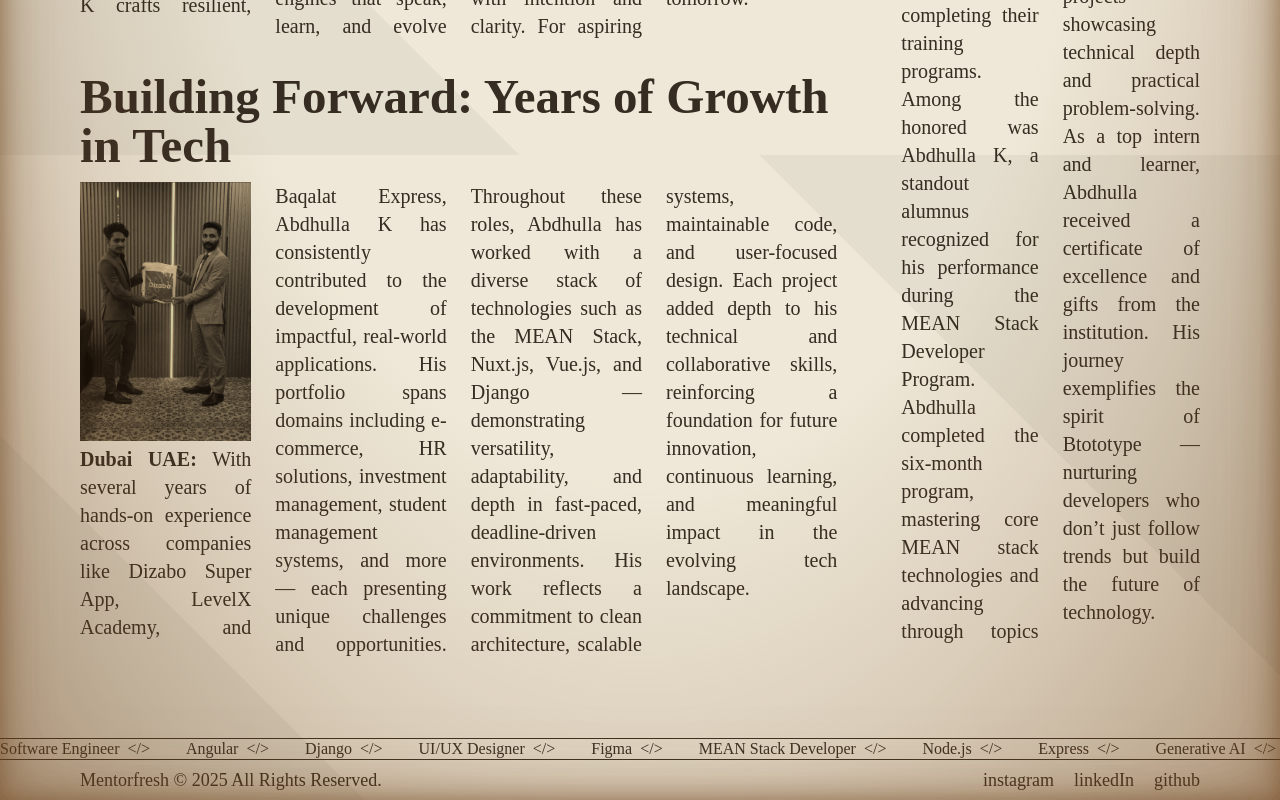
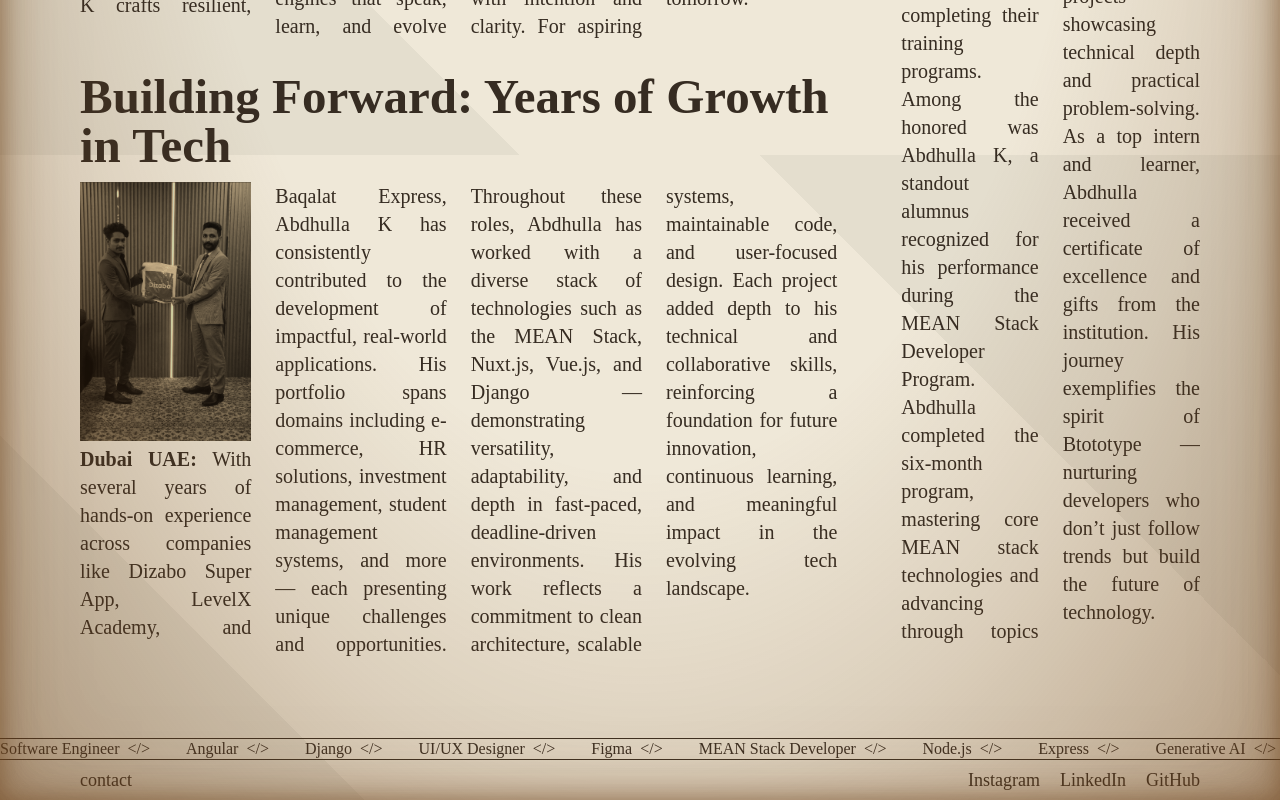
Before and after one commit to abdhulla-k/PORTFOLIO, an Angular app: page /home in a window 1280 px wide. Shown: the part 1445-2245 px from the top of the page. Built offline with nearby package versions, Linux system fonts and the light colour scheme; a web font is replaced by a local one.

Commit message:
added links in header and footer

```diff
--- a/src/app/features/home/components/hero/hero.component.html
+++ b/src/app/features/home/components/hero/hero.component.html
@@ -27,6 +27,7 @@
         }
 
         <!-- Contact button -->
+        <a href="mailto:work.abdhulla@gmail.com" class="cursor-pointer">
           <div class="bg-black/20 w-min text-white">
             <p
               class="lg:leading-[120%] text-[6.7vw] min-[400px]:text-[29px] sm:text-[5vw] md:text-[3vw] lg:text-[3.5vw] lg:text-[2.7vw] 2xl:text-[50px] 2xl:leading-[120%] font-bold text-black px-5 xl:px-10 lg:pb-1 xl:pb-2"
@@ -34,6 +35,7 @@
               contact
             </p>
           </div>
+        </a>
       </div>
     </div>
 
--- a/src/app/shared/components/footer/footer.component.html
+++ b/src/app/shared/components/footer/footer.component.html
@@ -2,14 +2,45 @@
   <div
     class="w-full flex flex-col sm:flex-row gap-0 md:gap-5 justify-start sm:justify-between items-center min-h-10 py-1 sm:py-0"
   >
-    <p class="text-sm sm:text-md lg:text-lg">
-      Mentorfresh © 2025 All Rights Reserved.
-    </p>
+    <a href="mailto:work.abdhulla@gmail.com" class="cursor-pointer">
+      <p class="text-sm sm:text-md lg:text-lg">contact</p>
+    </a>
     <div class="flex glex-col gap-5 justify-center items-center">
       <!-- <p>bltext-sm sm:text-mdogs</p> -->
-      <p class="text-sm sm:text-md lg:text-lg">instagram</p>
-      <p class="text-sm sm:text-md lg:text-lg">linkedIn</p>
-      <p class="text-sm sm:text-md lg:text-lg">github</p>
+      <a
+        href="http://instagram.com/_abdhulla_k"
+        target="_blank"
+        rel="noopener noreferrer"
+      >
+        <p
+          class="text-sm sm:text-md lg:text-lg hover:text-black transition-color duration-300"
+        >
+          Instagram
+        </p>
+      </a>
+      <a
+        href="https://www.linkedin.com/in/abdhulla-k-63ab71207/"
+        target="_blank"
+        rel="noopener noreferrer"
+      >
+        <p
+          class="text-sm sm:text-md lg:text-lg hover:text-black transition-color duration-300"
+        >
+          LinkedIn
+        </p>
+      </a>
+
+      <a
+        href="https://github.com/abdhulla-k"
+        target="_blank"
+        rel="noopener noreferrer"
+      >
+        <p
+          class="text-sm sm:text-md lg:text-lg hover:text-black transition-color duration-300"
+        >
+          GitHub
+        </p>
+      </a>
     </div>
   </div>
 </app-section-layout>
--- a/src/app/shared/components/header/header.component.html
+++ b/src/app/shared/components/header/header.component.html
@@ -31,10 +31,43 @@
         Follow&nbsp;me
       </p>
 
-      <div class="flex flex-col text-md font-judson leading-[140%]">
-        <p class="font-judson text-sm xl:text-md">Instagram</p>
-        <p class="font-judson text-sm xl:text-md">LinkedIn</p>
-        <p class="font-judson text-sm xl:text-md">GitHub</p>
+      <div
+        class="flex flex-col text-md font-judson leading-[140%] justify-end text-end"
+      >
+        <a
+          href="http://instagram.com/_abdhulla_k"
+          target="_blank"
+          rel="noopener noreferrer"
+        >
+          <p
+            class="font-judson text-sm xl:text-md hover:text-black transition-color duration-300"
+          >
+            Instagram
+          </p>
+        </a>
+        <a
+          href="https://www.linkedin.com/in/abdhulla-k-63ab71207/"
+          target="_blank"
+          rel="noopener noreferrer"
+        >
+          <p
+            class="font-judson text-sm xl:text-md hover:text-black transition-color duration-300"
+          >
+            LinkedIn
+          </p>
+        </a>
+
+        <a
+          href="https://github.com/abdhulla-k"
+          target="_blank"
+          rel="noopener noreferrer"
+        >
+          <p
+            class="font-judson text-sm xl:text-md hover:text-black transition-color duration-300"
+          >
+            GitHub
+          </p>
+        </a>
       </div>
     </div>
   </div>
```
Lines whose indentation alone changed are shown as unchanged.
